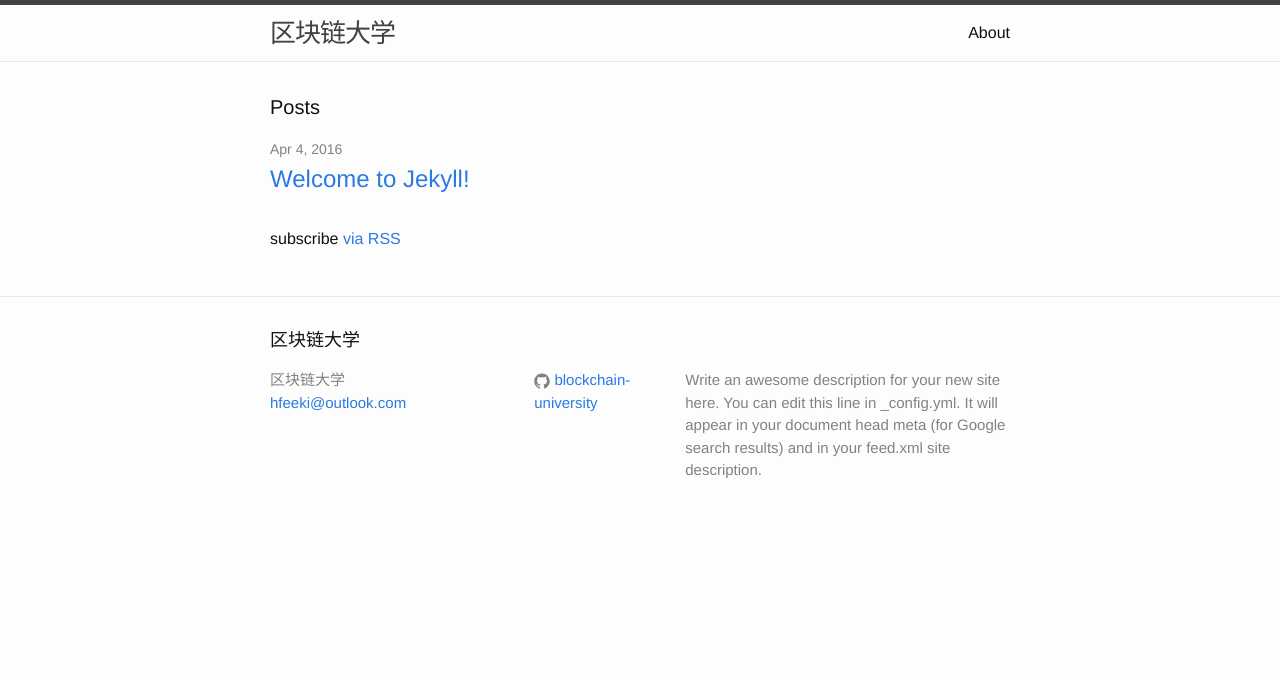
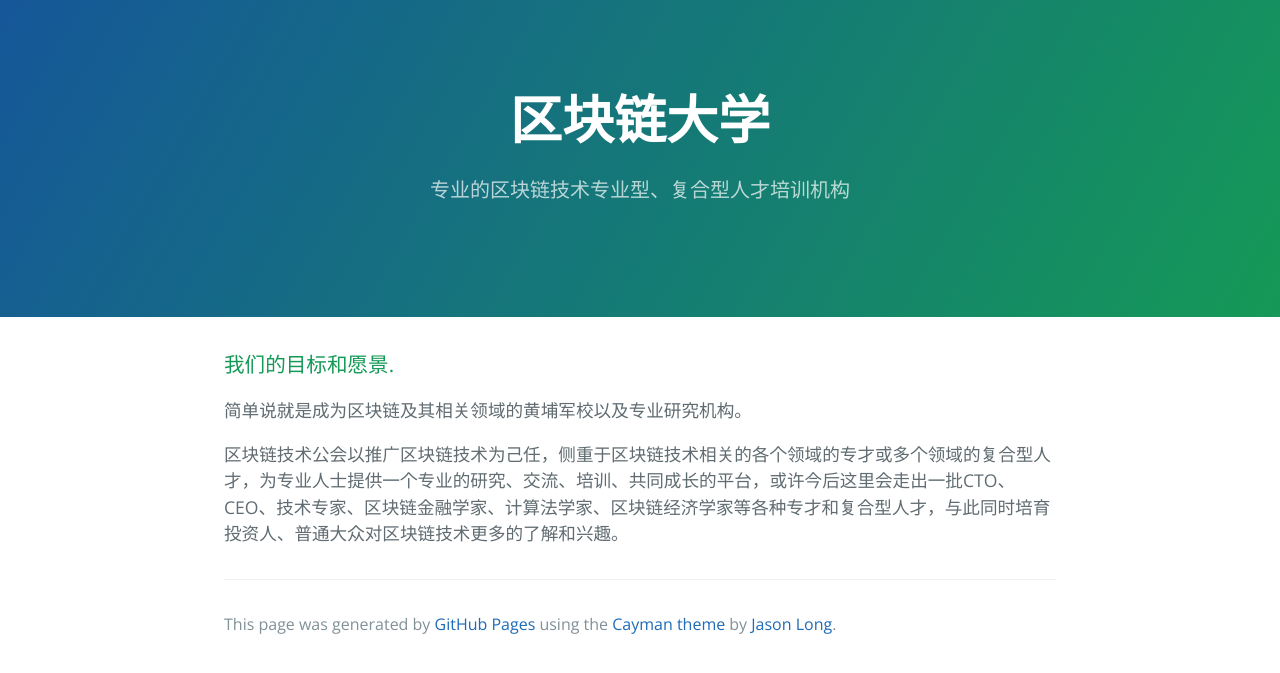
Before and after one commit to blockchain-university/blockchain-university.github.com, a Jekyll site: the page index.html, which Jekyll copies as it is, in a window 1280 px wide. Shown: the top 673 px of the page. Built offline with Jekyll 4.4.1, drawn with Linux system fonts in a browser that asks for light colours.

Commit message:
Replace master branch with page content via GitHub

```diff
--- a/index.html
+++ b/index.html
@@ -1,23 +1,35 @@
----
-layout: default
----
+<!DOCTYPE html>
+<html lang="en-us">
+  <head>
+    <meta charset="UTF-8">
+    <title>区块链大学 by blockchain-university</title>
+    <meta name="viewport" content="width=device-width, initial-scale=1">
+    <link rel="stylesheet" type="text/css" href="stylesheets/normalize.css" media="screen">
+    <link href='https://fonts.googleapis.com/css?family=Open+Sans:400,700' rel='stylesheet' type='text/css'>
+    <link rel="stylesheet" type="text/css" href="stylesheets/stylesheet.css" media="screen">
+    <link rel="stylesheet" type="text/css" href="stylesheets/github-light.css" media="screen">
+  </head>
+  <body>
+    <section class="page-header">
+      <h1 class="project-name">区块链大学</h1>
+      <h2 class="project-tagline">专业的区块链技术专业型、复合型人才培训机构</h2>
+    </section>
 
-<div class="home">
+    <section class="main-content">
+      <h3>
+<a id="我们的目标和愿景" class="anchor" href="#%E6%88%91%E4%BB%AC%E7%9A%84%E7%9B%AE%E6%A0%87%E5%92%8C%E6%84%BF%E6%99%AF" aria-hidden="true"><span aria-hidden="true" class="octicon octicon-link"></span></a>我们的目标和愿景.</h3>
 
-  <h1 class="page-heading">Posts</h1>
+<p>简单说就是成为区块链及其相关领域的黄埔军校以及专业研究机构。</p>
 
-  <ul class="post-list">
-    {% for post in site.posts %}
-      <li>
-        <span class="post-meta">{{ post.date | date: "%b %-d, %Y" }}</span>
+<p>区块链技术公会以推广区块链技术为己任，侧重于区块链技术相关的各个领域的专才或多个领域的复合型人才，为专业人士提供一个专业的研究、交流、培训、共同成长的平台，或许今后这里会走出一批CTO、CEO、技术专家、区块链金融学家、计算法学家、区块链经济学家等各种专才和复合型人才，与此同时培育投资人、普通大众对区块链技术更多的了解和兴趣。</p>
 
-        <h2>
-          <a class="post-link" href="{{ post.url | prepend: site.baseurl }}">{{ post.title }}</a>
-        </h2>
-      </li>
-    {% endfor %}
-  </ul>
+      <footer class="site-footer">
 
-  <p class="rss-subscribe">subscribe <a href="{{ "/feed.xml" | prepend: site.baseurl }}">via RSS</a></p>
+        <span class="site-footer-credits">This page was generated by <a href="https://pages.github.com">GitHub Pages</a> using the <a href="https://github.com/jasonlong/cayman-theme">Cayman theme</a> by <a href="https://twitter.com/jasonlong">Jason Long</a>.</span>
+      </footer>
 
-</div>
+    </section>
+
+
+  </body>
+</html>
--- a/params.json
+++ b/params.json
@@ -1,6 +1,6 @@
 {
   "name": "区块链大学",
   "tagline": "专业的区块链技术专业型、复合型人才培训机构",
-  "body": "### 我们的目标和愿景.\r\n简单说就是成为区块链及其相关领域的黄埔军校以及专业研究机构。\r\n\r\n区块链技术公会以推广区块链技术为己任，侧重于区块链技术相关的各个领域的专才或多个领域的复合型人才，为专业人士提供一个专业的研究、交流、培训、共同成长的平台，或许今后这里会走出一批CTO、CEO、技术专家、区块链金融学家、计算法学家、区块链经济学家等各种专才和复合型人才，与此同时培育投资人、普通大众对区块链技术更多的了解和兴趣。\r\n\r\n### Authors and Contributors\r\nYou can @mention a GitHub username to generate a link to their profile. The resulting `<a>` element will link to the contributor’s GitHub Profile. For example: In 2007, Chris Wanstrath (@defunkt), PJ Hyett (@pjhyett), and Tom Preston-Werner (@mojombo) founded GitHub.",
+  "body": "### 我们的目标和愿景.\r\n简单说就是成为区块链及其相关领域的黄埔军校以及专业研究机构。\r\n\r\n区块链技术公会以推广区块链技术为己任，侧重于区块链技术相关的各个领域的专才或多个领域的复合型人才，为专业人士提供一个专业的研究、交流、培训、共同成长的平台，或许今后这里会走出一批CTO、CEO、技术专家、区块链金融学家、计算法学家、区块链经济学家等各种专才和复合型人才，与此同时培育投资人、普通大众对区块链技术更多的了解和兴趣。\r\n\r\n",
   "note": "Don't delete this file! It's used internally to help with page regeneration."
 }
```
